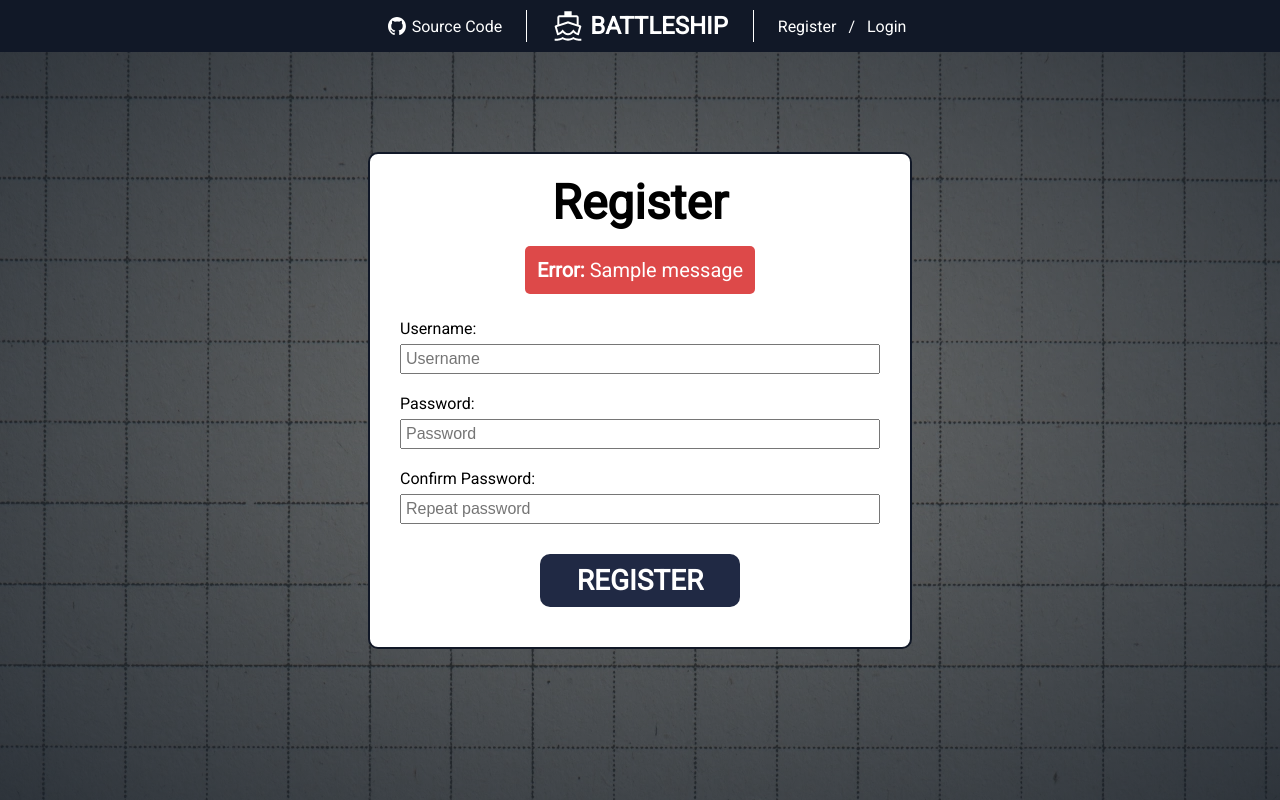
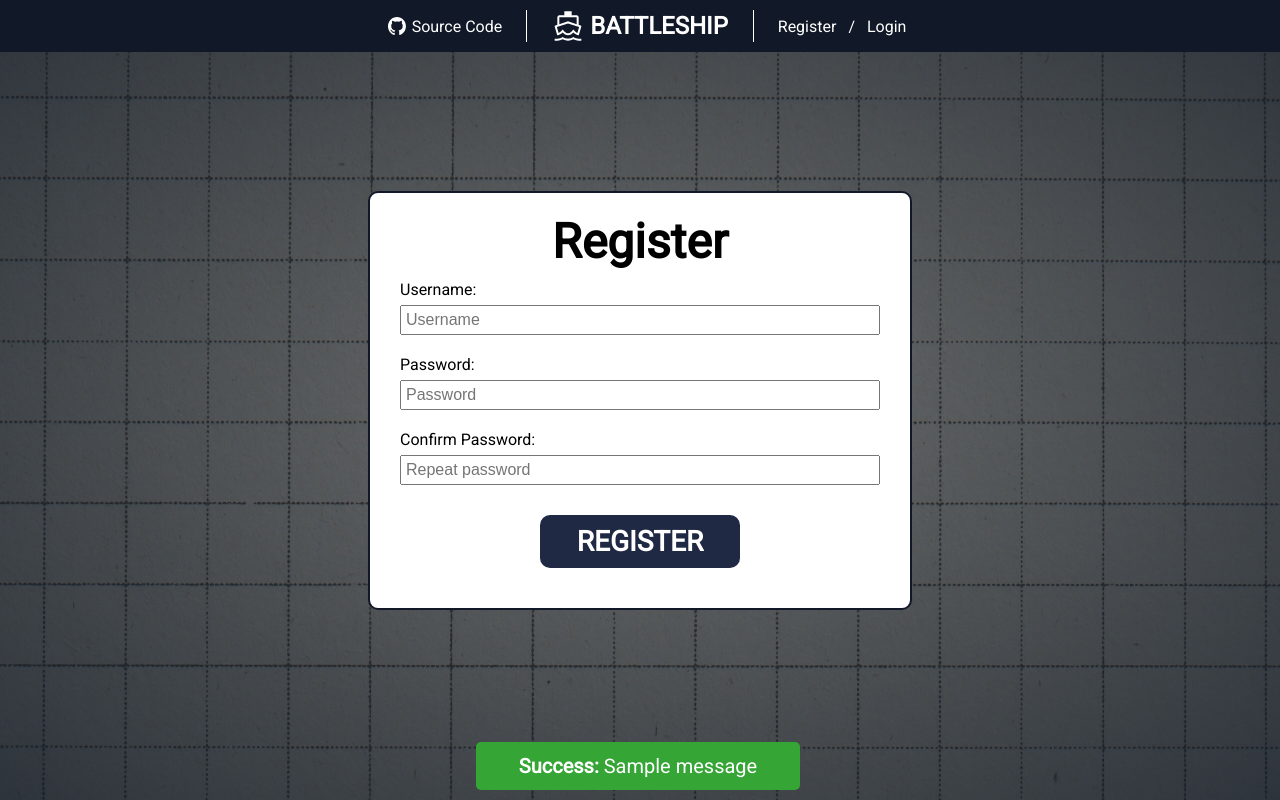
Before and after one commit to ovvosystem/battleship, a Flask app: page /auth/register in a window 1280 px wide. Run offline with Flask 3, Linux system fonts and the light colour scheme; tables that the repository leaves empty hold one stand-in row (values such as "Sample post"); one stand-in notice (Sample message) is shown.

Commit message:
refact: restructure base.html

```diff
--- a/server/static/style.css
+++ b/server/static/style.css
@@ -111,7 +111,7 @@ button {
 
 
 nav {
-    position: absolute;
+    position: fixed;
     left: 0;
     right: 0;
 
@@ -163,20 +163,45 @@ li {
 }
 
 .content {
+    width: 100%;
     height: 100%;
+}
+
+.background {
+    background: radial-gradient(rgba(15, 20, 25, 0.20), rgba(17, 25, 35, 0.75)),
+                url('./images/tile-grid-background.webp');
+    background-size: cover;
+}
+
+
+/* ALERT RULES */
+
+
+.alert {
+    position: fixed;
+    bottom: 10px;
+    left: calc(50% - 164px);
+    width: 300px;
+    padding: 12px;
+
+    font-size: 1.25rem;
+
+    color: #fff;
+    border-radius: 5px;
+}
+
+.alert-error {
+    border: 2px solid #772323;
+    background-color: #dd4949;
+}
+
+.alert-success {
+    background-color: #35a535
 }
 
 
 /* TITLE SCREEN RULES */
 
-
-.background { /* Set title screen background image */
-    width: 100%;
-    height: 100%;
-    background: radial-gradient(rgba(15, 20, 25, 0.20), rgba(17, 25, 35, 0.75)),
-                url('./images/tile-grid-background.webp');
-    background-size: cover;
-}
 
 #main-menu {
     max-width: 800px;
@@ -253,31 +278,6 @@ li {
 }
 
 
-/* ALERT RULES */
-
-
-.alert {
-    font-size: 1.25rem;
-    padding: 12px;
-    color: #fff;
-}
-
-.alert-error {
-    max-width: 300px;
-    margin: 15px;
-    background-color: #dd4949;
-    border-radius: 5px;
-}
-
-.alert-success {
-    position: fixed;
-    bottom: 0;
-    left: 0;
-    right: 0;
-    background-color: #35a535
-}
-
-
 /* PLAY SCREEN RULES */
 
 
--- a/server/templates/base.html
+++ b/server/templates/base.html
@@ -36,8 +36,21 @@
             </ul>
         </div>
     </nav>
-    <section class="content flex-column flex-center">
+    <section class="content background flex flex-center">
     {% block content %}{% endblock %}
+    </section>
+    <section>
+        {% with messages = get_flashed_messages(with_categories=true) %}
+        {% if messages %}
+            {% for category, message in messages %}
+                {% if category == "success" %}
+                    <div class="alert alert-success text-center font-roboto"><strong>Success:</strong> {{ message }}</div>
+                {% elif category == "error" %}
+                    <div class="alert alert-error text-center font-roboto"><strong>Error:</strong> {{ message }}</div>
+                {% endif %}
+            {% endfor %}
+        {% endif %}
+        {% endwith %}
     </section>
 </body>
 </html>
--- a/server/templates/play.html
+++ b/server/templates/play.html
@@ -1,6 +1,5 @@
 {% extends "base.html" %} {% block title %}Play{% endblock %}
 {% block content %}
-<span class="background flex flex-center">
 <div id="room-options" class="flex flex-1 flex-center font-roboto">
     <div class="create-room flex flex-center">
         <form method="POST" class="button-container flex flex-1">
@@ -18,5 +17,4 @@
         </form>
     </div>
 </div>
-</span>
 {% endblock %}
--- a/server/templates/register.html
+++ b/server/templates/register.html
@@ -1,18 +1,8 @@
 {% extends "base.html" %} {% block title %}Register{% endblock %}
 {% block content %}
-<span class="background flex flex-center">
 <div class="form flex flex-1 flex-center">
     <form method="POST" class="flex flex-1 flex-column font-roboto">
         <h2 class="text-l text-center text-bold">Register</h2>
-
-            {% with errors = get_flashed_messages(category_filter=["error"]) %}
-            {% if errors %}
-                {% for message in errors %}
-                    <div class="alert alert-error item-center"><strong>Error:</strong> {{ message }}</div>
-                {% endfor %}
-            {% endif %}
-            {% endwith %}
-
         <div class="form-item flex flex-1 flex-column gap-small">
             <label for="username">Username:</label>
             <input type="text" id="username" name="username" placeholder="Username">
@@ -30,5 +20,4 @@
         </div>
     </form>
 </div>
-</span>
 {% endblock %}
```
Also changed, not shown: server/templates/index.html (+0 -11 lines), server/templates/login.html (+0 -11 lines). Lines whose indentation alone changed are shown as unchanged.
